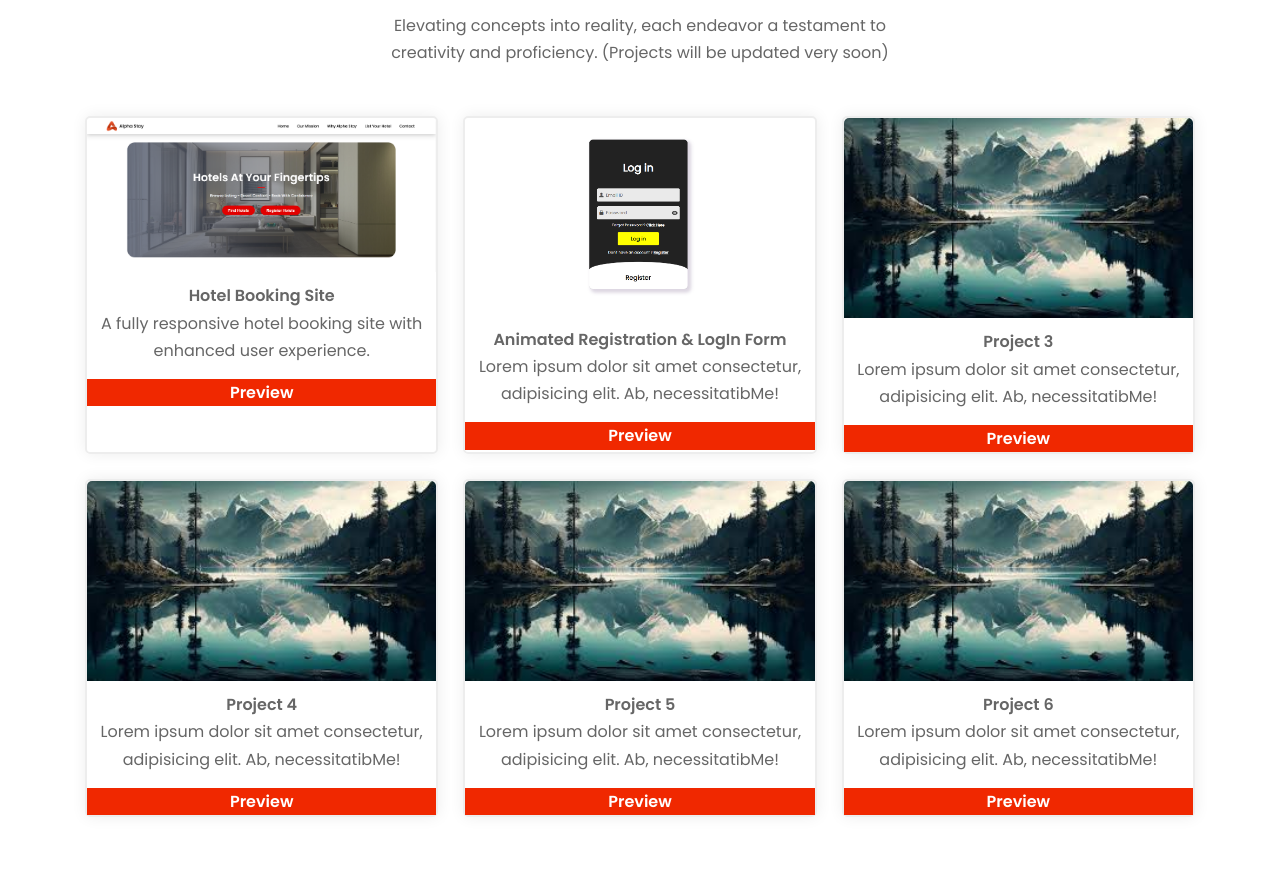
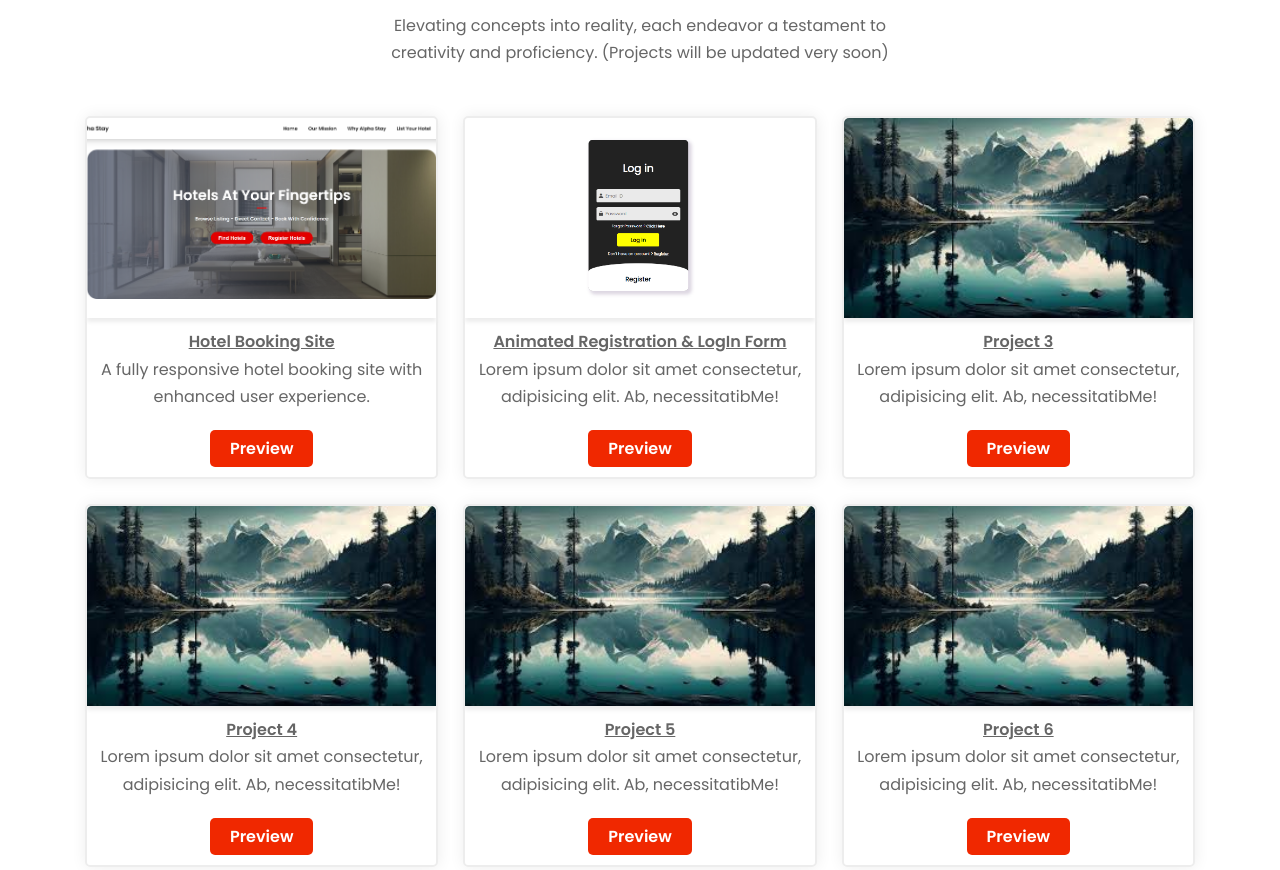
Before and after one commit to Sudip-Santra/Portfolio-Sudip-Santra, a plain HTML site: page index.html in a window 1280 px wide. Shown: the part 2900-3770 px from the top of the page. Drawn offline with nearby package versions, Linux system fonts and the light colour scheme; a web font is replaced by a local one.

Commit message:
Update style.css

```diff
--- a/style.css
+++ b/style.css
@@ -615,7 +615,7 @@ body {
 }
 
 /*-----------------------------------*\
-  #latest projects / my portfolio
+  #latest projects
 \*-----------------------------------*/
 
 .projects .section-text {
@@ -637,8 +637,10 @@ body {
 
 .projects img {
     width: 100%;
+    height: 200px;
     object-fit: cover;
     border-radius: 5px 5px 0px 0px;
+    box-shadow: 0px 4px 4px 0px var(--cultured);
 }
 
 .projects-section {
@@ -649,9 +651,24 @@ body {
 }
 
 .projects-head {
-    padding-bottom: 15px;
+    padding-bottom: 10px;
     padding-top: 10px;
 }
+
+.projects-head h4{
+    text-decoration: underline;
+}
+
+#preview-btn {
+    padding: 5px 20px;
+    border: none;
+    border-radius: var(--radius-5);
+    text-transform: none;
+    display: inline-block;
+    margin: 10px auto;
+}
+
+
 
 @media(max-width: 768px) {
     .projects .projects-section {
```
